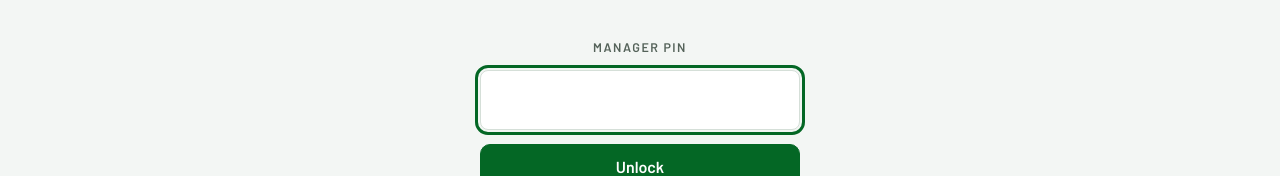
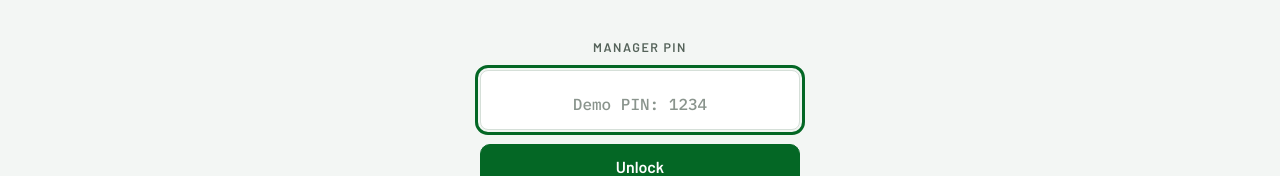
Before and after one commit to pesthubapp/pesthubapp.github.io, a plain HTML site: page app/equipment/index.html in a window 1280 px wide. Both pictures are taken after a click on the button "Manager". Shown: the part 345-521 px from the top of the page. Drawn offline with nearby package versions, Linux system fonts and the light colour scheme.

Commit message:
Update index.html

```diff
--- a/app/equipment/index.html
+++ b/app/equipment/index.html
@@ -3,6 +3,7 @@
 <head><style>#tsbar{display:flex;flex-wrap:wrap;gap:6px 14px;align-items:center;justify-content:space-between;padding:8px max(14px,env(safe-area-inset-left,0px));background:#046725;color:#fff;font:500 13px/1.3 system-ui,sans-serif}
 #tsbar a{color:#fff;font-weight:700;text-decoration:underline}
 #tsbar button{font:inherit;font-weight:700;color:#046725;background:#fff;border:0;border-radius:6px;padding:5px 10px;cursor:pointer}
+#pinIn::placeholder{color:#8a948d;opacity:1;font-size:1rem;letter-spacing:0;font-weight:500}
 </style><script>/* PestHub demo: all data is sample data held in this browser. Nothing leaves the device. */
 (function(){
 var KEY='ph_demo_v1', PIN='1234', mem=null;
@@ -309,7 +310,7 @@ function vRet(){
 }
 function vPin(){
   return header('<button class="btn sm" data-a="home">Back</button>')+
-    '<div class="pin"><form id="pinForm"><span class="eyebrow">Manager PIN</span><input id="pinIn" type="password" inputmode="numeric" autocomplete="off" maxlength="8" aria-label="PIN">'+
+    '<div class="pin"><form id="pinForm"><span class="eyebrow">Manager PIN</span><input id="pinIn" placeholder="Demo PIN: 1234" type="password" inputmode="numeric" autocomplete="off" maxlength="8" aria-label="PIN">'+
     '<button class="btn primary" type="submit"'+(S.busy?' disabled':'')+'>'+(S.busy?'Checking…':'Unlock')+'</button><p class="eyebrow" style="text-transform:none;letter-spacing:0">Same PIN as the Pricing page.</p></form></div>';
 }
 function vAdmin(){
```
